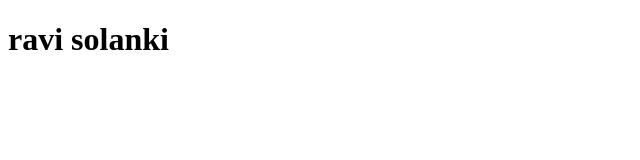
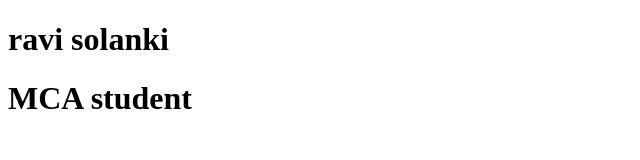
Before and after one commit to sravi0125/git-workshop, a plain HTML site: page index.html in a window 1280 px wide. Shown: the whole page, without its empty margins (0-640 px from the left). Drawn offline with Linux system fonts and the light colour scheme.

Commit message:
second commit

```diff
--- a/index.html
+++ b/index.html
@@ -7,5 +7,7 @@
 </head>
 <body>
     <h1>ravi solanki</h1>
+    <h1>MCA student</h1>
+
 </body>
 </html>
```
